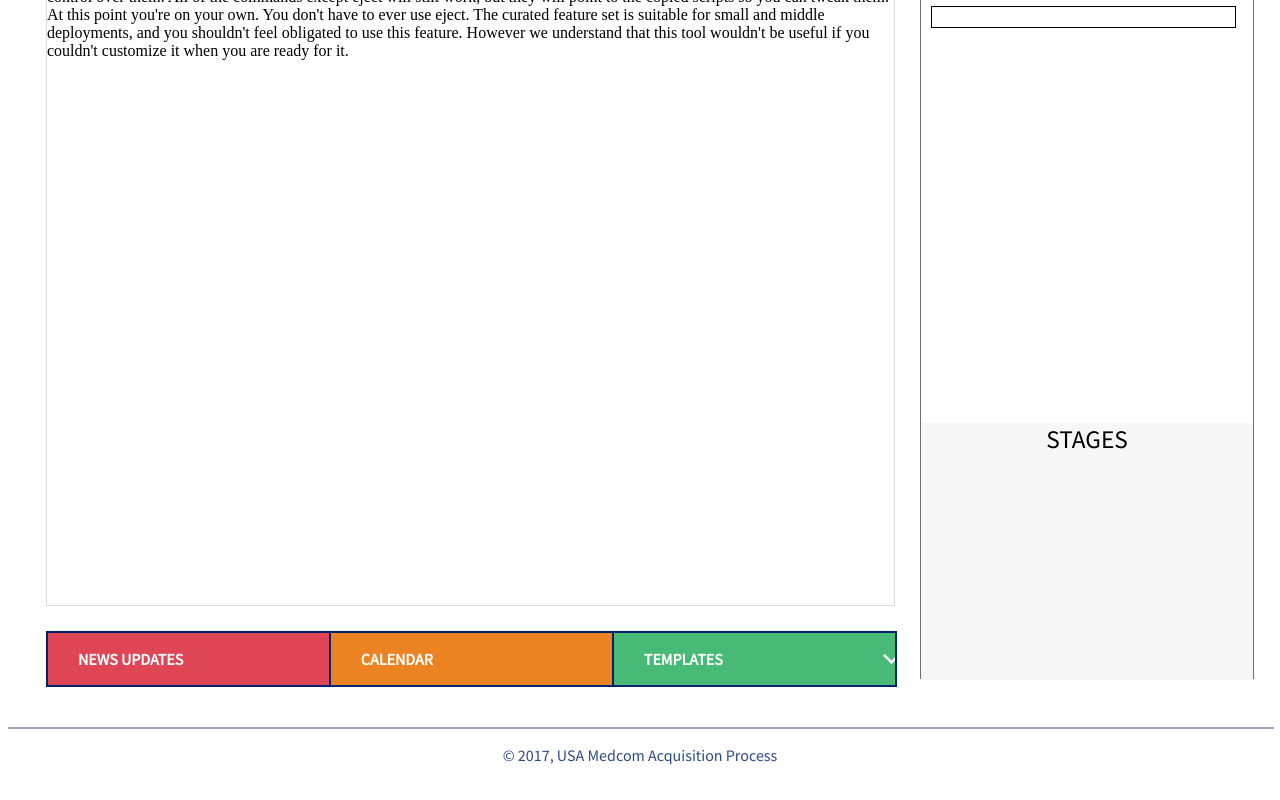
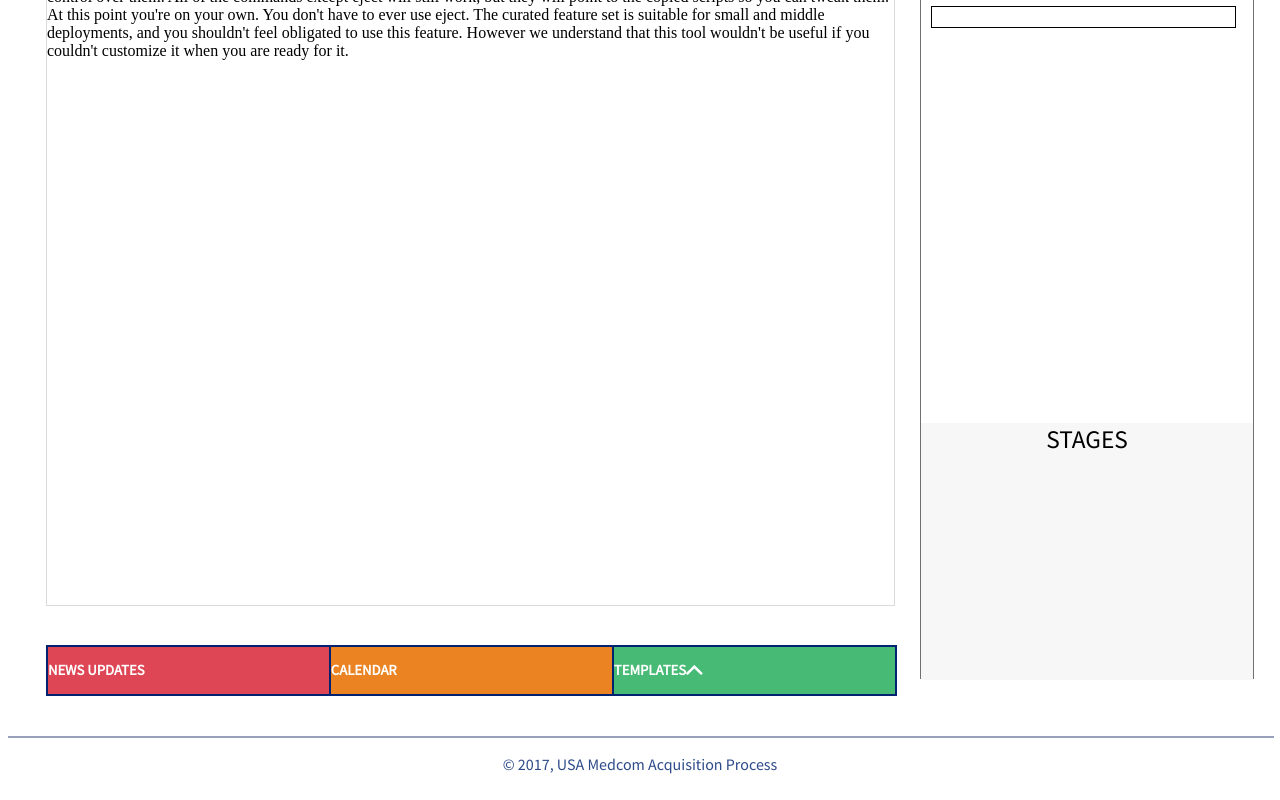
Before and after one commit to sdyerra/LandingPage, a React (Create React App) app: page / in a window 1280 px wide. Shown: the part 412-1212 px from the top of the page. Built offline with nearby package versions, Linux system fonts and the light colour scheme.

Commit message:
partial fix for popup

```diff
--- a/src/Nctpopup.css
+++ b/src/Nctpopup.css
@@ -2,10 +2,9 @@
 
 .popup {
     font-family: 'Source Sans Pro', sans-serif;
-    position: relative;
     width: 100%;
-    height: 50%;
-    color: black;
-    background-color: aliceblue;
+    height: 100%;
+    color: rgb(0, 0, 0);
+    background-color: rgb(246, 209, 209);
     overflow: auto;
 }
--- a/src/Nctpopup.js
+++ b/src/Nctpopup.js
@@ -4,6 +4,7 @@ export default function Nctpopup() {
     return (
         <div class="popup">
             <p>Expanding Box</p>
+            <p>                </p>
         </div>
     );
 }
--- a/src/Newscalendartemp.css
+++ b/src/Newscalendartemp.css
@@ -5,7 +5,7 @@
     border:2px solid #002270;
     display:inline-flex;
     margin-left: 3%;
-    margin-top: 2%;
+    margin-top: 3.1%;
     align-items: flex-start;
     justify-content: space-between;
     width: 67%;
@@ -14,6 +14,30 @@
     font-weight: bold;
     color: white;
     cursor: pointer;
+    font-size: 11pt;
+}
+
+.nctbox2 {
+    border:2px solid #002270;
+    display:inline-flex;
+    margin-left: 3%;
+    margin-top: 3.1%;
+    align-items: flex-start;
+    justify-content: space-between;
+    width: 67%;
+    height: 4%;
+    font-family: 'Source Sans Pro', sans-serif;
+    font-weight: bold;
+    color: white;
+    cursor: pointer;
+    font-size: 11pt;
+    transform:translateY(-50px);
+}
+
+@media screen and (min-width: 1000px) {
+    .nctbox {
+      background-color: lightgreen;
+    }
 }
 
 .news {
@@ -23,12 +47,6 @@
     border-right: 2px solid #002270;
 }
 
-.news p {
-    margin-left: 30px;
-    right: -15%;
-    top: -6%;
-}
-
 .cal {
     background-color: #EB8322;
     width: 33.33%;
@@ -36,33 +54,24 @@
     border-right: 2px solid #002270;
 }
 
-.cal p {
-    margin-left: 30px;
-}
-
 .templ {
     background-color: #47BA75;
     width: 33.33%;
     height: 100%;
-    display: inline-flex;
-    align-items: center;
-    overflow:hidden;
 }
 
-.templ p {
-    margin-left: 30px;
+#templbox {
+    display: flex;
+    align-items: center;
 }
 
 #arrow {
     width: 6%;
     height: 10%;
-    margin-left: 57%;
+    transform: rotate(0.5turn);
 }
-
 
 #arrow2 {
     width: 6%;
     height: 10%;
-    margin-left: 57%;
-    transform: rotate(0.5turn);
 }
--- a/src/Newscalendartemp.js
+++ b/src/Newscalendartemp.js
@@ -8,45 +8,52 @@ export default function Newscalendartemp()
 {
     const [ display, setDisplay ] = useState( 'none' )
     const [ style, setStyle ] = useState('arrow')
+    const [ box, setBox ] = useState('nctbox')
 
     function handleClick() {
 
         if ( display === 'none') {
 
-            setDisplay( 'block' )
+            setDisplay('block');
             setStyle('arrow2');
+            setBox('nctbox2');
 
         } else {
 
-            setDisplay( 'none' )
+            setDisplay('none');
             setStyle('arrow');
+            setBox('nctbox');
 
         }
 
     }
-
     return (
-        <div class="nctbox" onClick={handleClick}>
+        <div class={box} onClick={handleClick}>
             <div class="news">
-                <p>NEWS UPDATES</p>
+                <div>
+                    <p>NEWS UPDATES</p>
+                </div>
                 <div style={{display:display}}>
                     <Nctpopup></Nctpopup>
                 </div>
             </div>
             <div class="cal">
-                <p>CALENDAR</p>
+                <div>
+                    <p>CALENDAR</p>
+                </div>
                 <div style={{display:display}}>
                     <Nctpopup></Nctpopup>
                 </div>
             </div>
             <div class="templ">
-                <p>TEMPLATES</p>
-                <img id={style} src={arrow} alt="none"></img>
+                <div id="templbox">
+                    <p>TEMPLATES</p>
+                    <img id={style} src={arrow} alt="none"></img>
+                </div>
                 <div style={{display:display}}>
                     <Nctpopup></Nctpopup>
                 </div>
             </div>
-
         </div>
     );
 }
```
